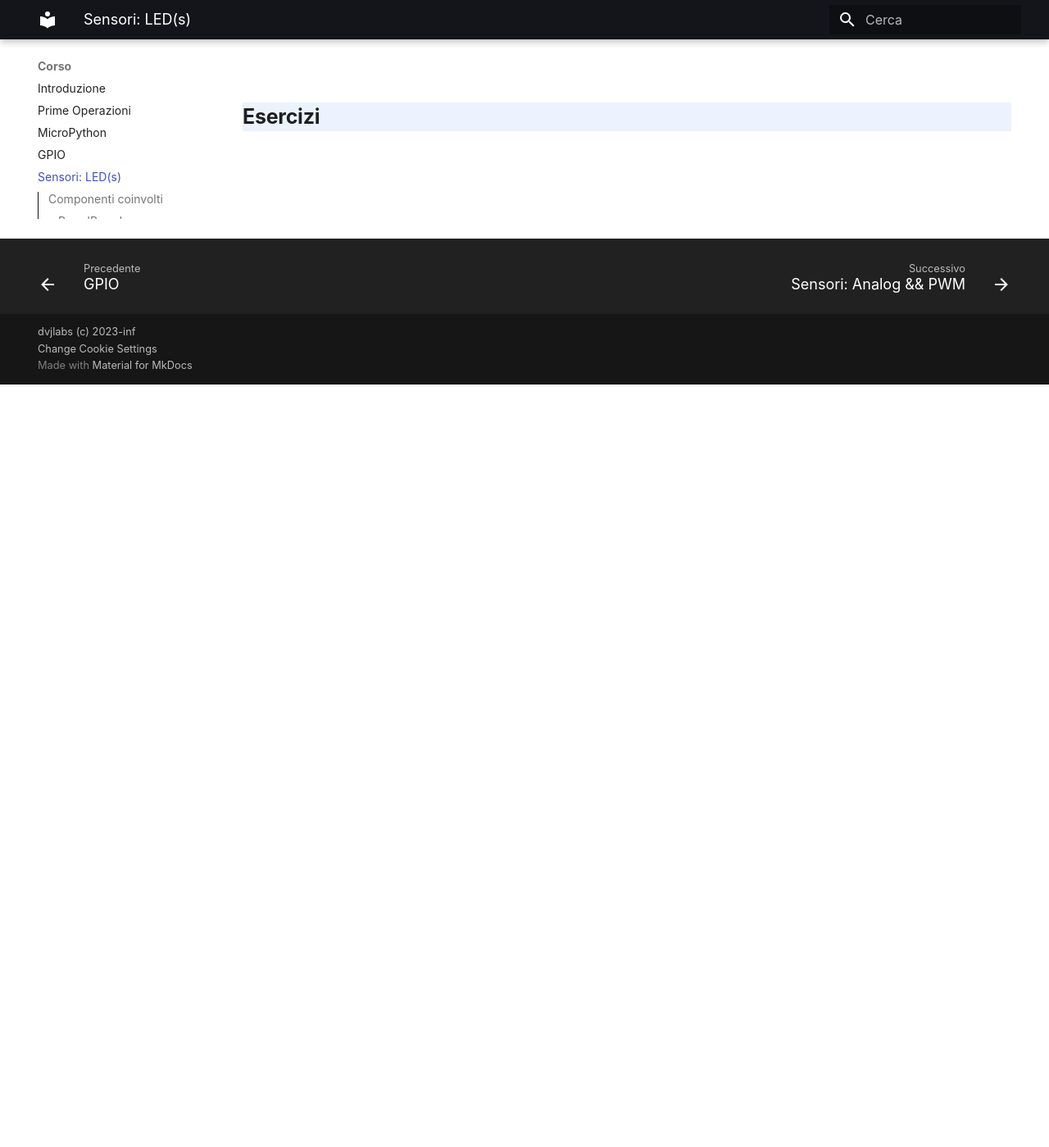
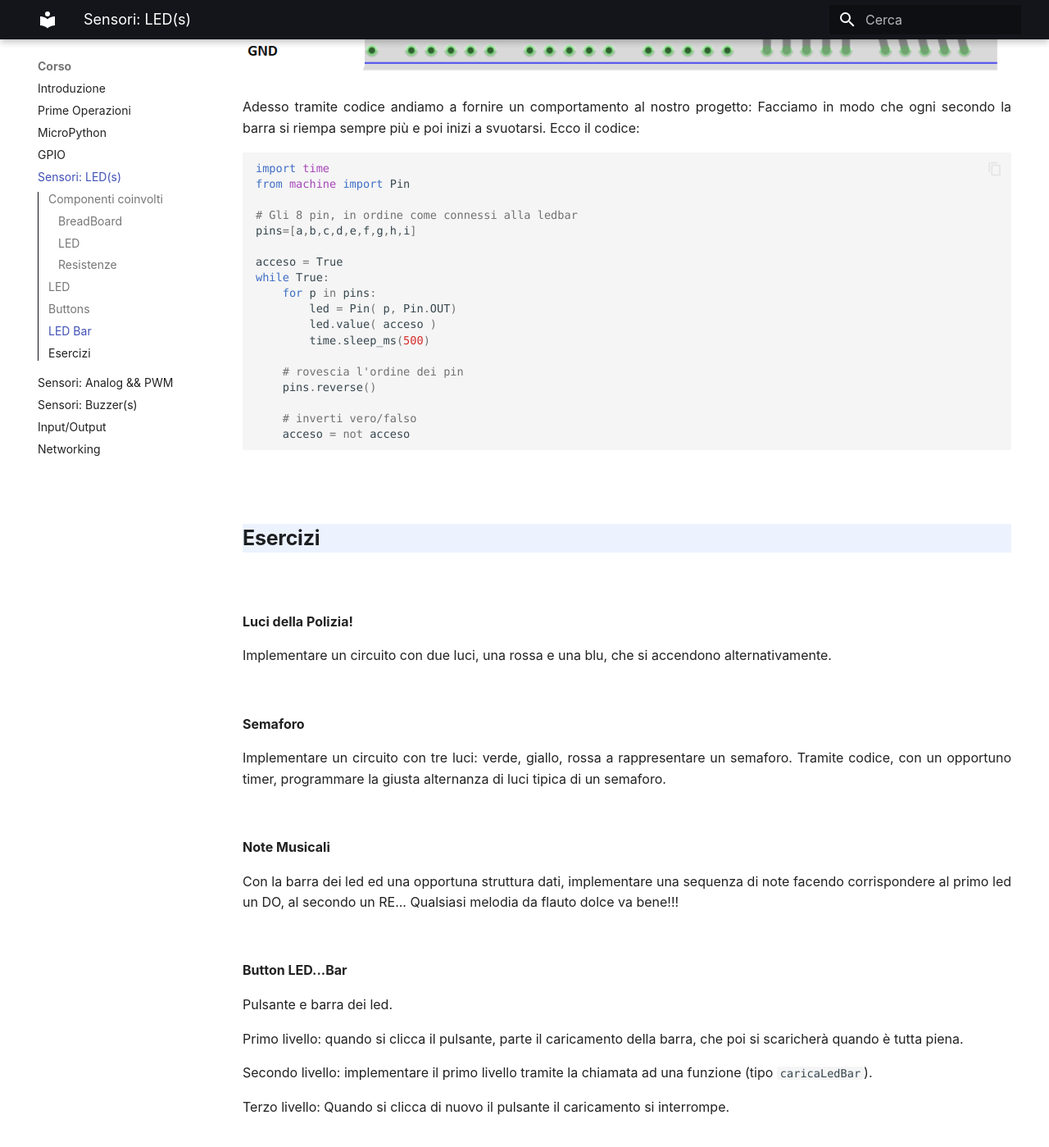
Before and after one commit to dvjlabs/esp32_course, an MkDocs documentation site: the page built from docs/corso/11_sensori_led.md, in a window 1280 px wide and 1400 px high, scrolled down 7952 px. Shown: the whole window at 82% size. Built offline with MkDocs 1.6.1 and Material for MkDocs 9.7.7, drawn with Linux system fonts in a browser that asks for light colours; before the commit the page ends 8421 px from its top, so only the background shows below that; some of the changed text lies outside the part shown.

Commit message:
Ultime righe di codice sui sensori

````diff
--- a/docs/corso/11_sensori_led.md
+++ b/docs/corso/11_sensori_led.md
@@ -129,7 +129,17 @@
 Quello che manca è il codice di funzionamento. Eccolo:
 
 ``` python
-# CODE
+from machine import Pin
+
+# Ovviamente, vanno scelti accuratamente i valori del pin GPIO
+led = Pin(xxx, Pin.OUT)
+button = Pin(yyy, Pin.IN,Pin.PULL_UP)
+
+while True:
+    if not button.value():
+        led.value(0)
+    else:
+        led.value(1)
 ```
 
 
@@ -153,7 +163,24 @@
 sempre più e poi inizi a svuotarsi. Ecco il codice:
 
 ``` python
-# CODE
+import time
+from machine import Pin
+
+# Gli 8 pin, in ordine come connessi alla ledbar
+pins=[a,b,c,d,e,f,g,h,i]
+
+acceso = True
+while True:
+    for p in pins:
+        led = Pin( p, Pin.OUT)
+        led.value( acceso )
+        time.sleep_ms(500)
+
+    # rovescia l'ordine dei pin
+    pins.reverse()
+
+    # inverti vero/falso
+    acceso = not acceso
 ```
 
 
@@ -161,6 +188,42 @@
 <!-- ################################################################################# -->
 ## Esercizi
 
+<br>
+
+**Luci della Polizia!**
+
+Implementare un circuito con due luci, una rossa e una blu, che si accendono alternativamente.
+
+<br>
+
+**Semaforo**
+
+Implementare un circuito con tre luci: verde, giallo, rossa a rappresentare un semaforo. Tramite codice, con un opportuno timer,
+programmare la giusta alternanza di luci tipica di un semaforo.
+
+<br>
+
+
+**Note Musicali**
+
+Con la barra dei led ed una opportuna struttura dati, implementare una sequenza di note facendo corrispondere al primo led un DO, al secondo un RE...
+Qualsiasi melodia da flauto dolce va bene!!!
+
+
+<br>
+
+
+**Button LED...Bar**
+
+Pulsante e barra dei led.
+
+Primo livello: quando si clicca il pulsante, parte il caricamento della barra, che poi si scaricherà quando è tutta piena.
+
+Secondo livello: implementare il primo livello tramite la chiamata ad una funzione (tipo `caricaLedBar`).
+
+Terzo livello: Quando si clicca di nuovo il pulsante il caricamento si interrompe.
+
+
 
 
 <br>
````
Also changed, not shown: docs/corso/12_sensori_analog_pwm.md (+63 -5 lines), docs/corso/13_sensori_buzzer.md (+41 -3 lines).
